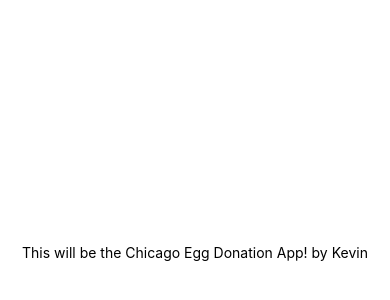
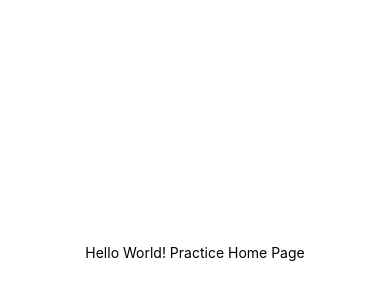
Before and after one commit to kkennedyy1/react-native-chicagoeggdonation, a React Native app: screen / in a window 390 px wide. Shown: the part 170-470 px from the top of the page. Built offline with nearby package versions, Linux system fonts and the light colour scheme.

Commit message:
Test change of home page title

```diff
--- a/App.js
+++ b/App.js
@@ -5,7 +5,7 @@ import { StyleSheet, Text, View } from 'react-native';
 export default function App() {
   return (
     <View style={styles.container}>
-      <Text>This will be the Chicago Egg Donation App! by Kevin</Text>
+      <Text>Hello World! Practice Home Page</Text>
       <StatusBar style="auto" />
     </View>
   );
```
